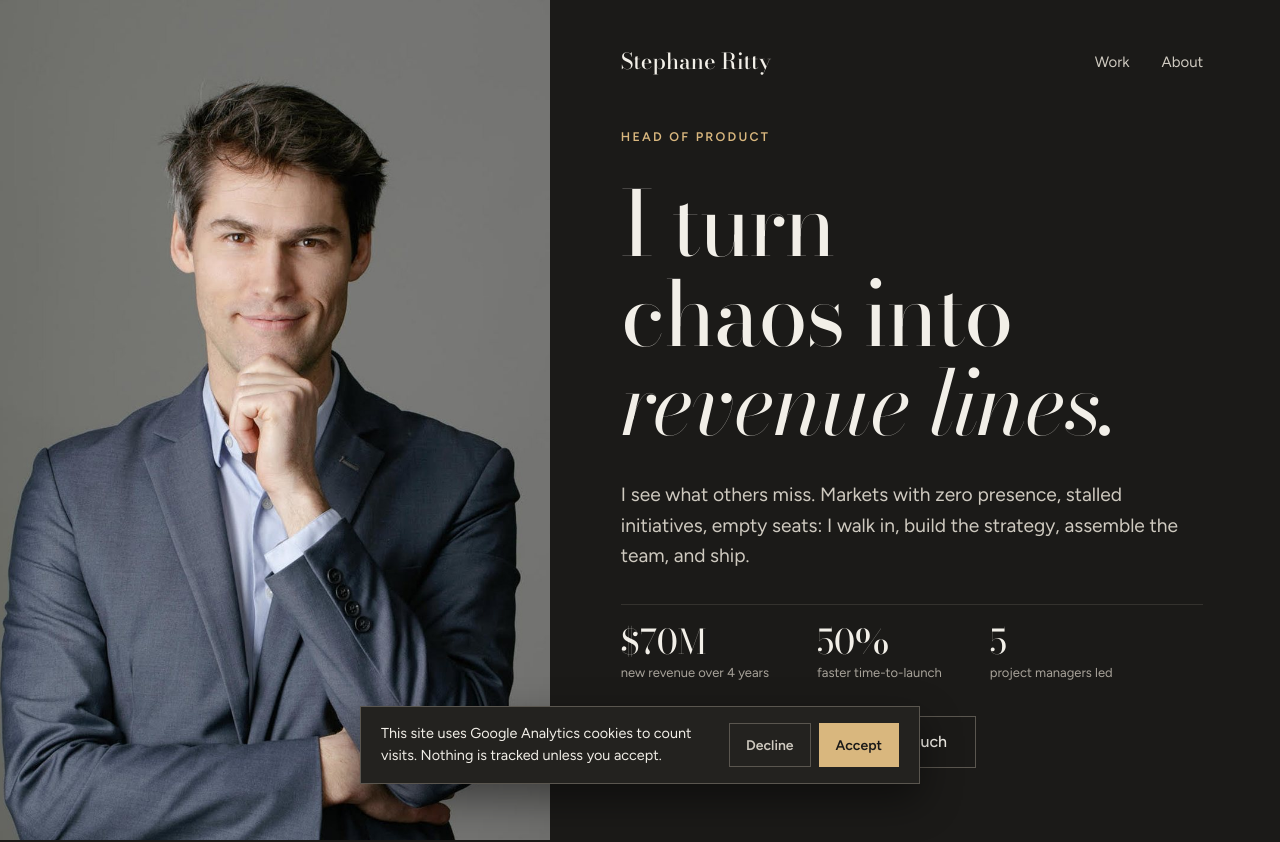
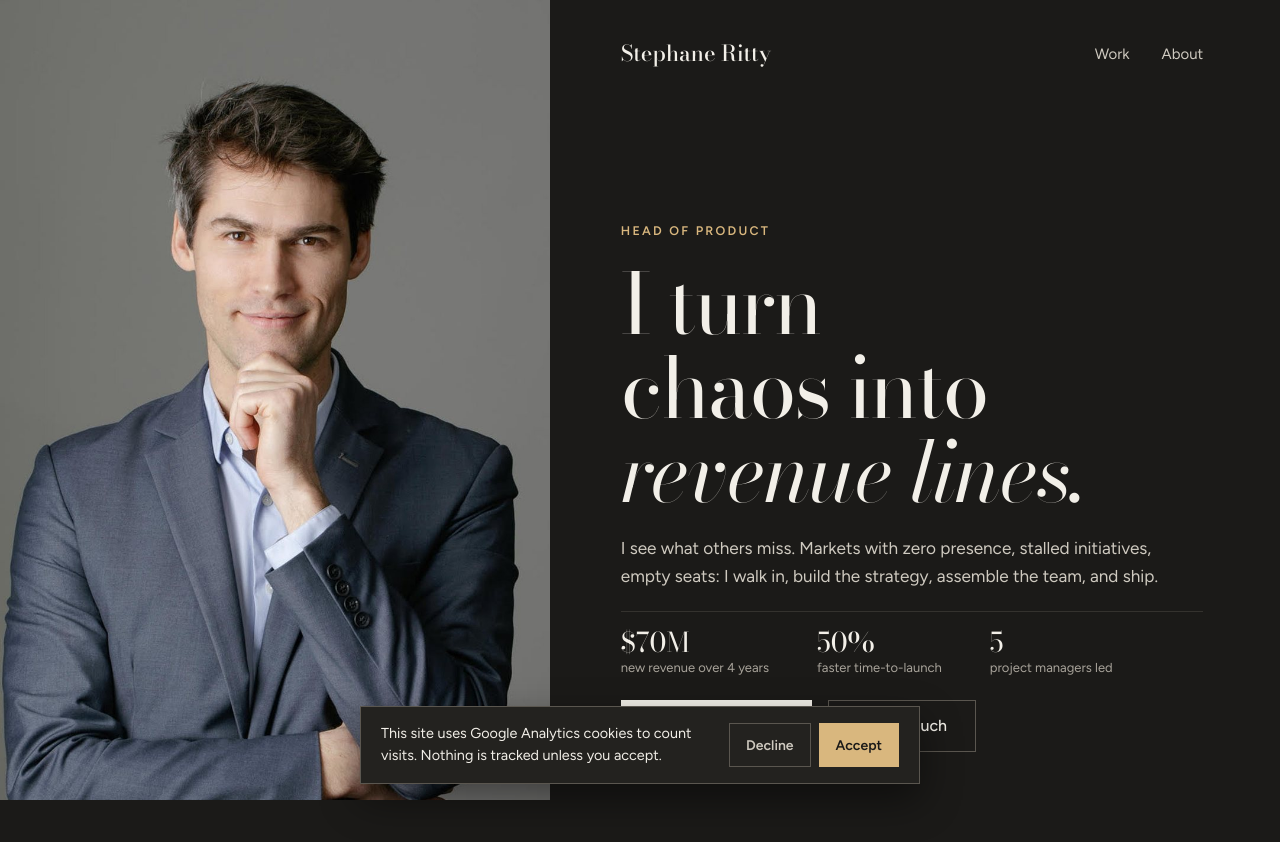
Before and after one commit to stephaneritty-del/portfolio, a React (Vite) app: page / in a window 1280 px wide. Shown: the top 842 px of the page. Built offline with nearby package versions, Linux system fonts and the light colour scheme.

Commit message:
Add files via upload

```diff
--- a/src/pages/Home.jsx
+++ b/src/pages/Home.jsx
@@ -11,13 +11,9 @@ export default function Home() {
   return (
     <>
       <section className="home-hero">
-        <img
-          className="home-hero-photo"
-          src="/portrait.jpg"
-          alt="Stephane Ritty"
-          width="930"
-          height="1410"
-        />
+        <div className="home-hero-photo">
+          <img src="/portrait.jpg" alt="Stephane Ritty" width="930" height="1410" />
+        </div>
         <SiteHeader className="home-hero-header" />
         <div className="home-hero-content">
           <p className="kicker">{ROLE}</p>
--- a/src/styles.css
+++ b/src/styles.css
@@ -127,39 +127,54 @@ a:focus-visible, button:focus-visible {
 .page-header { padding: 28px var(--pad); border-bottom: 1px solid var(--line); }
 
 /* ---------- Home hero ---------- */
+/* The hero is exactly one screen tall on any device (svh = the visible area,
+   without browser bars or the OS taskbar). Text and spacing scale with the
+   screen height so the numbers and buttons always fit above the fold. */
 
 .home-hero {
   display: grid;
   grid-template-columns: minmax(0, 43%) minmax(0, 1fr);
-  grid-template-rows: auto 1fr;
+  grid-template-rows: auto minmax(0, 1fr);
   grid-template-areas:
     "photo header"
     "photo content";
-  min-height: clamp(720px, 100vh, 1000px);
+  min-height: 100vh;
+  min-height: 100svh;
 }
 .home-hero-photo {
   grid-area: photo;
+  position: relative;
+  overflow: hidden;
+  background: #6E6E6C;
+}
+.home-hero-photo img {
+  position: absolute;
+  inset: 0;
   width: 100%;
   height: 100%;
   object-fit: cover;
   object-position: 50% 0%;
   display: block;
-  background: #6E6E6C;
 }
-.home-hero-header { grid-area: header; padding: 44px var(--pad) 0 clamp(32px, 5.5vw, 80px); }
+.home-hero-header {
+  grid-area: header;
+  padding: clamp(18px, 4.5vh, 44px) var(--pad) 0 clamp(32px, 5.5vw, 80px);
+}
 .home-hero-content {
   grid-area: content;
   align-self: end;
   display: flex;
   flex-direction: column;
-  gap: 32px;
-  padding: 48px var(--pad) 72px clamp(32px, 5.5vw, 80px);
+  gap: clamp(12px, 2.6vh, 32px);
+  padding: clamp(20px, 4vh, 48px) var(--pad) clamp(24px, 6vh, 72px) clamp(32px, 5.5vw, 80px);
 }
+.home-hero .display-xl { font-size: clamp(40px, min(6.6vw, 10.5vh), 100px); }
+.home-hero .lead { font-size: clamp(16px, min(1.5vw, 2.15vh), 20px); }
 
 .hero-proof {
   list-style: none;
   margin: 0;
-  padding: 20px 0 0;
+  padding: clamp(12px, 2vh, 20px) 0 0;
   display: flex;
   flex-wrap: wrap;
   gap: 16px 48px;
@@ -167,8 +182,12 @@ a:focus-visible, button:focus-visible {
   max-width: 640px;
 }
 .hero-proof li { display: flex; flex-direction: column; gap: 2px; }
-.hero-proof-value { font-family: var(--serif); font-size: 34px; line-height: 1.05; }
+.hero-proof-value { font-family: var(--serif); font-size: clamp(24px, 3.4vh, 34px); line-height: 1.05; }
 .hero-proof-label { font-size: 13px; color: var(--faint); }
+
+@media (max-height: 760px) and (min-width: 861px) {
+  .home-hero .btn { min-height: 46px; }
+}
 
 /* ---------- Bands ---------- */
 
@@ -592,9 +611,11 @@ a:focus-visible, button:focus-visible {
       "content";
     min-height: 0;
   }
-  .home-hero-header { padding: 20px var(--pad); }
-  .home-hero-photo { height: min(72vh, 560px); }
-  .home-hero-content { padding: 40px var(--pad) 56px; gap: 24px; }
+  .home-hero-header { padding: 18px var(--pad); }
+  /* Photo takes under half the screen so the headline shows on first view */
+  .home-hero-photo { height: 46vh; height: 46svh; max-height: 520px; }
+  .home-hero-content { padding: 28px var(--pad) 48px; gap: 20px; }
+  .home-hero .display-xl { font-size: clamp(40px, 11vw, 64px); }
   .transformation-visual { grid-template-columns: minmax(0, 1fr); }
   .model-arrow { transform: rotate(90deg); justify-self: center; }
 }
```
